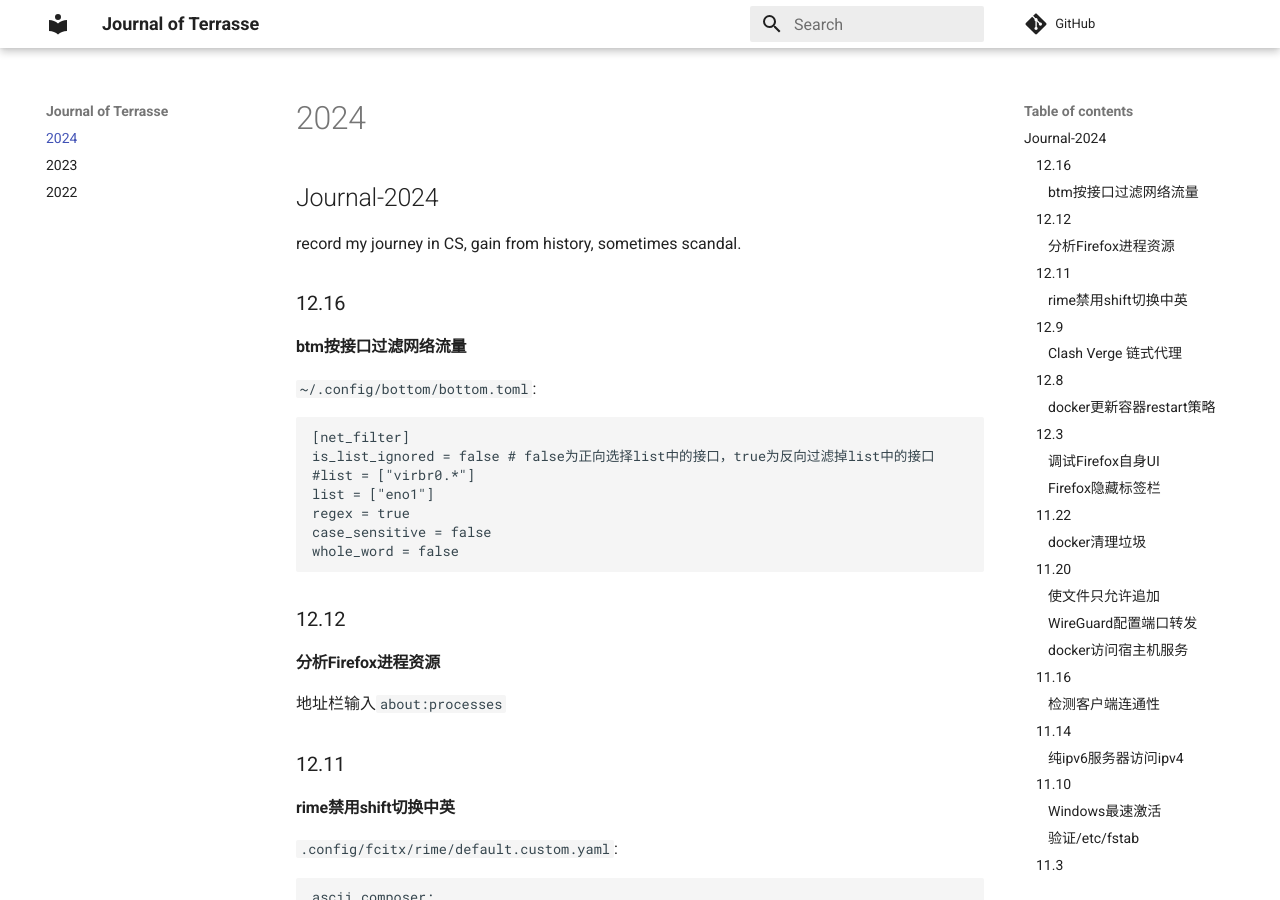
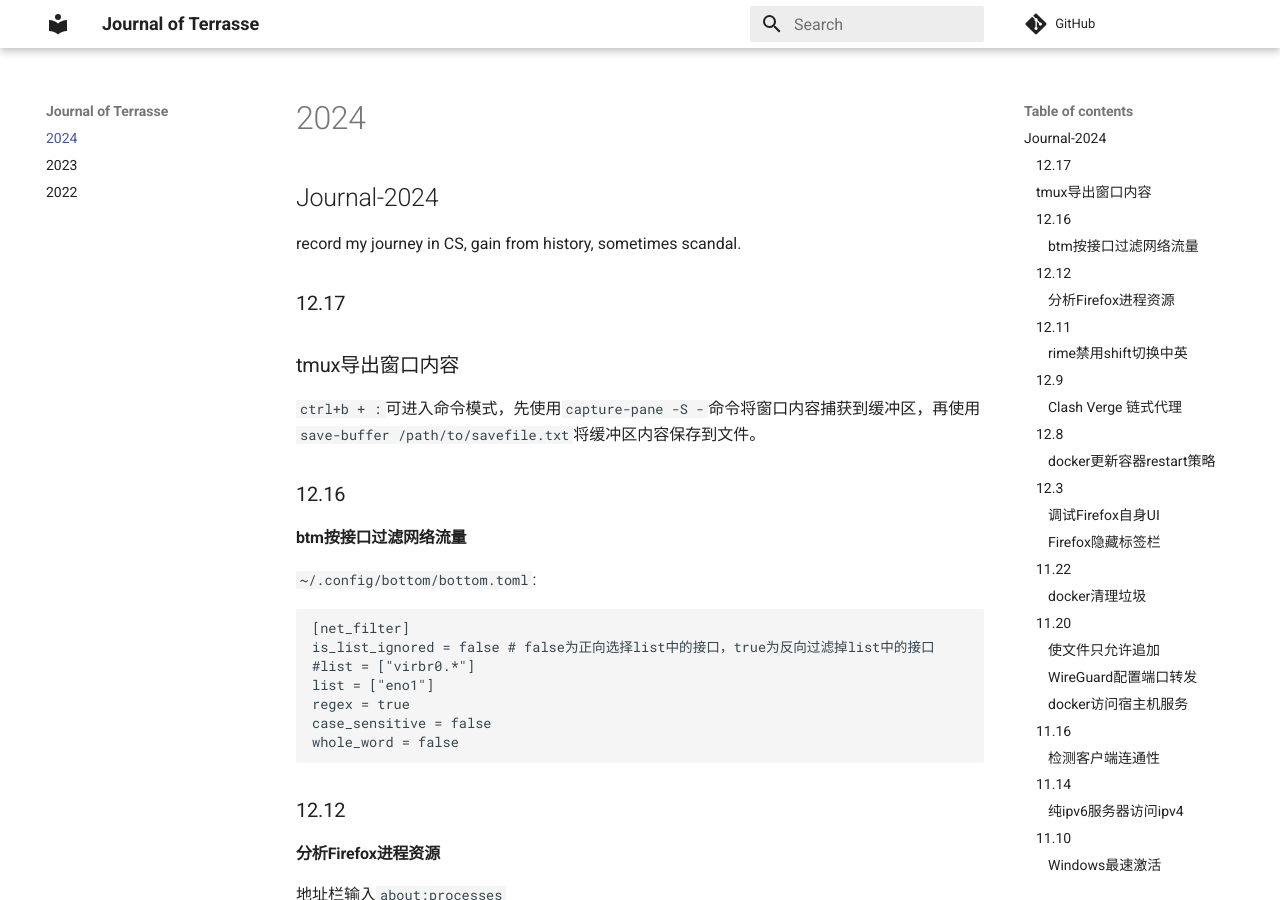
Before and after one commit to Jerry-Terrasse/journal, an MkDocs documentation site: the page built from docs/2024.md, in a window 1280 px wide and 900 px high. Built offline with MkDocs 1.6.1 and Material for MkDocs 9.7.7, drawn with Linux system fonts in a browser that asks for light colours; comment, search, counter and statistics services are not loaded.

Commit message:
update (Tue Dec 17 12:40:25 PM CST 2024)

```diff
--- a/docs/2024.md
+++ b/docs/2024.md
@@ -1,6 +1,12 @@
 ## Journal-2024
 
 record my journey in CS, gain from history, sometimes scandal.
+
+### 12.17
+
+### tmux导出窗口内容
+
+`ctrl+b + :`可进入命令模式，先使用`capture-pane -S -`命令将窗口内容捕获到缓冲区，再使用`save-buffer /path/to/savefile.txt`将缓冲区内容保存到文件。
 
 ### 12.16
 
```
